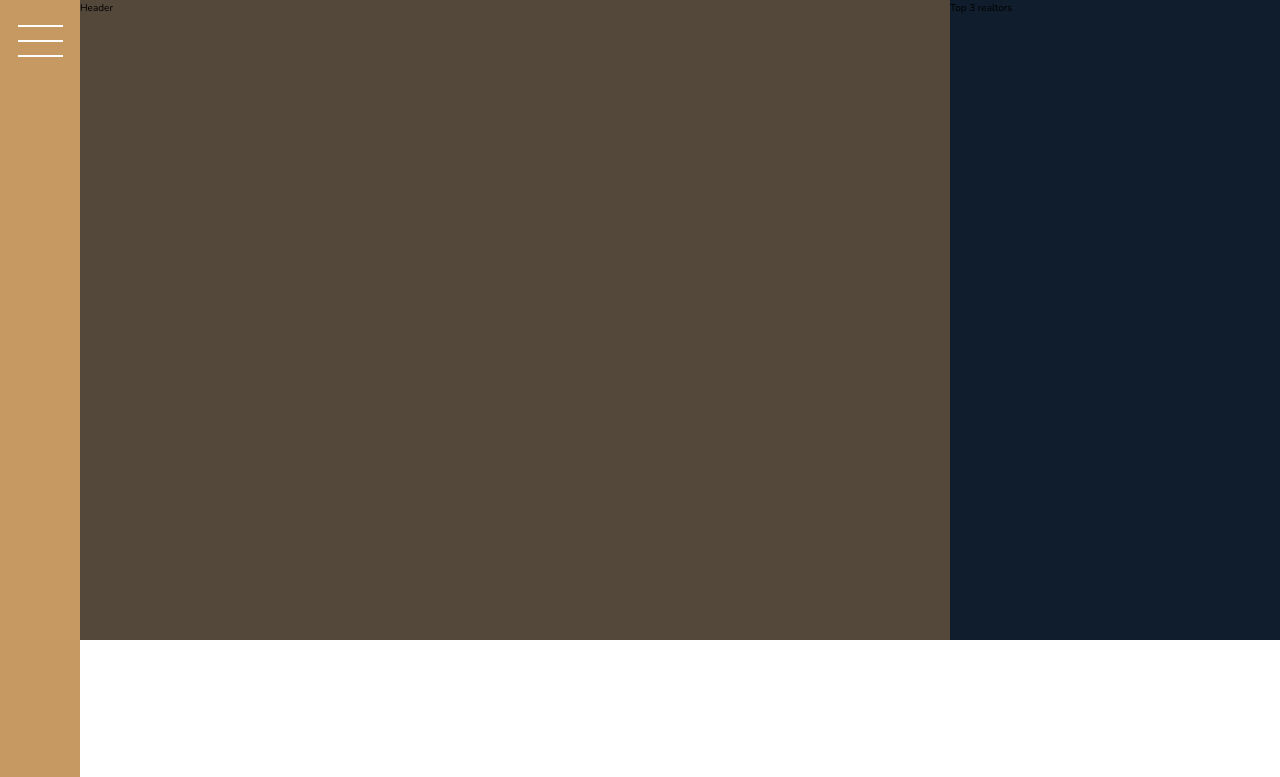
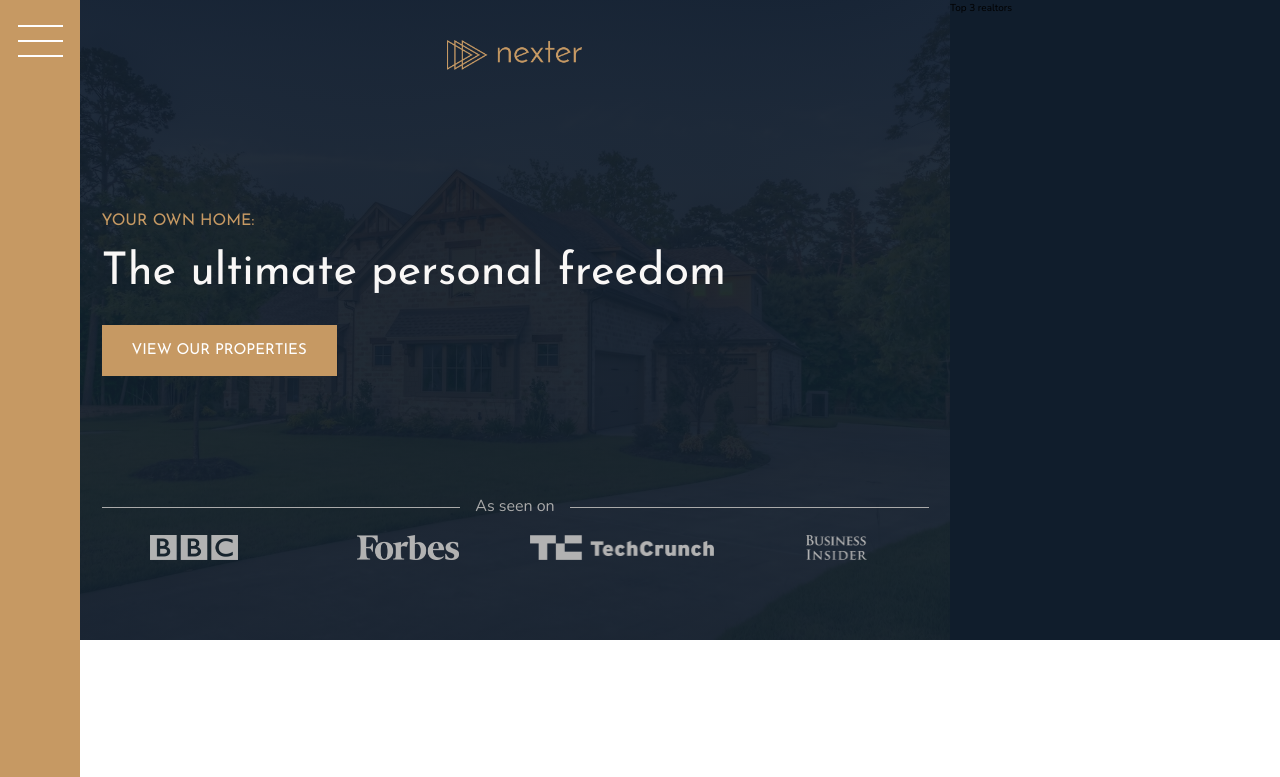
Before and after one commit to gunil0610/Nexter, a website: page index.html in a window 1280 px wide. Shown: the top 777 px of the page. Drawn offline with nearby package versions, Linux system fonts and the light colour scheme.

Commit message:
building the header

```diff
--- a/index.html
+++ b/index.html
@@ -19,7 +19,19 @@
       <button class="nav-btn"></button>
     </div>
 
-    <header class="header">Header</header>
+    <header class="header">
+      <img src="img/logo.png" alt="Nexter logo" class="header__logo" />
+      <h3 class="heading-3">Your own home:</h3>
+      <h1 class="heading-1">The ultimate personal freedom</h1>
+      <button class="btn header__btn">View our properties</button>
+      <div class="header__seenon-text">As seen on</div>
+      <div class="header__seenon-logos">
+        <img src="img/logo-bbc.png" alt="Seen on logo 1" />
+        <img src="img/logo-forbes.png" alt="Seen on logo 2" />
+        <img src="img/logo-techcrunch.png" alt="Seen on logo 3" />
+        <img src="img/logo-bi.png" alt="Seen on logo 4" />
+      </div>
+    </header>
 
     <div class="realtors">Top 3 realtors</div>
 
--- a/sass/_header.scss
+++ b/sass/_header.scss
@@ -1,4 +1,58 @@
 .header {
   background-color: $color-grey-dark-1;
   grid-column: full-start / col-end 6;
+  background-image: linear-gradient(
+      rgba($color-secondary, 0.93),
+      rgba($color-secondary, 0.93)
+    ),
+    url(../img/hero.jpeg);
+  background-size: cover;
+  background-position: center;
+  padding: 4rem 8rem 8rem;
+
+  display: grid;
+  grid-template-rows: 1fr min-content 6rem 1fr;
+  grid-template-columns: max-content;
+  grid-row-gap: 1.5rem;
+  justify-content: center;
+
+  &__logo {
+    height: 3rem;
+    justify-self: center;
+  }
+
+  &__btn {
+    align-self: start;
+    justify-self: start;
+  }
+
+  &__seenon-text {
+    display: grid;
+    grid-template-columns: 1fr max-content 1fr;
+    grid-column-gap: 1.5rem;
+    align-items: center;
+
+    font-size: 1.6rem;
+    color: $color-grey-light-2;
+
+    &::before,
+    &::after {
+      content: "";
+      height: 1px;
+      display: block;
+      background-color: currentColor;
+    }
+  }
+
+  &__seenon-logos {
+    display: grid;
+    grid-template-columns: repeat(4, 1fr);
+    grid-column-gap: 3rem;
+    justify-items: center;
+
+    img {
+      height: 2.5rem;
+      filter: brightness(70%);
+    }
+  }
 }
--- a/sass/_typography.scss
+++ b/sass/_typography.scss
@@ -5,6 +5,9 @@
 
 .heading-1 {
   @extend %heading;
+  font-size: 4.5rem;
+  color: $color-grey-light-1;
+  line-height: 1;
 }
 .heading-2 {
   @extend %heading;
```
Also changed, not shown: css/style.css.
